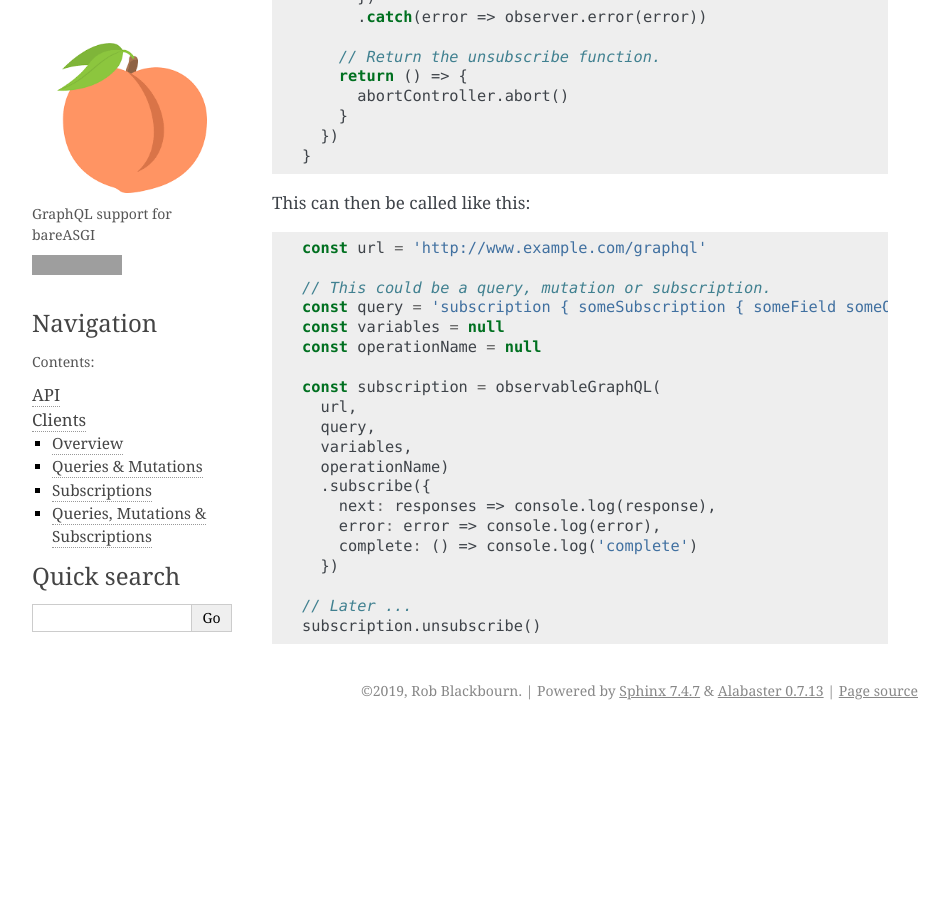
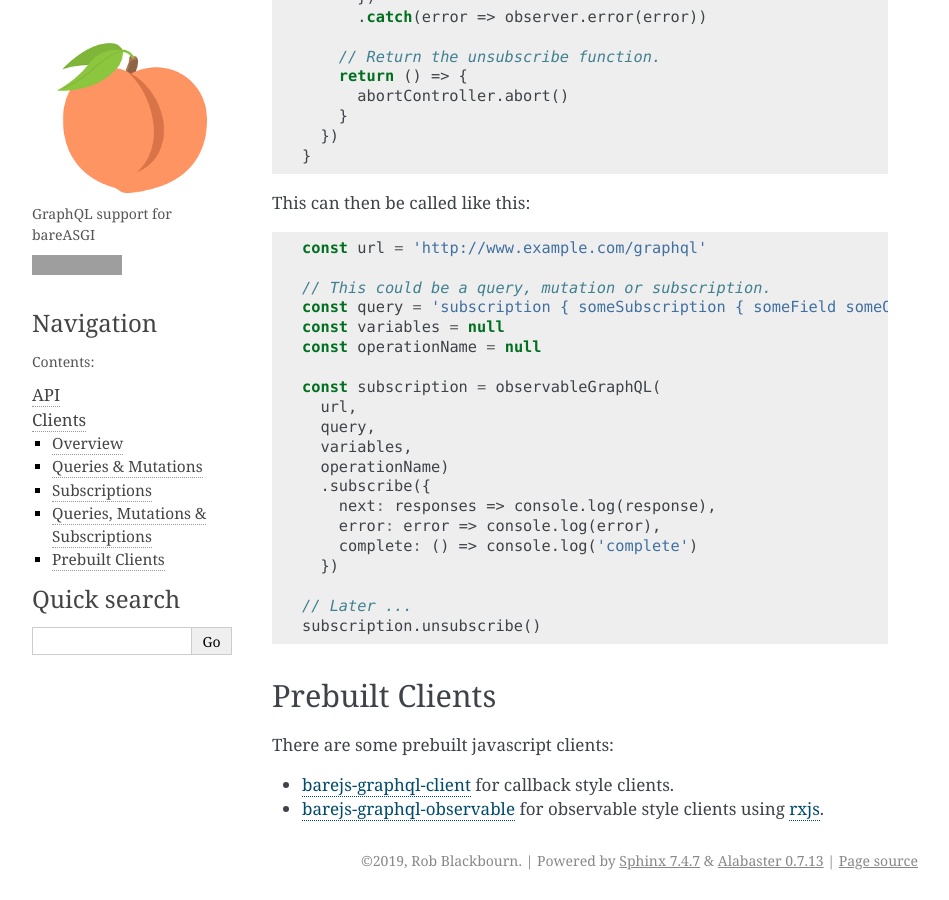
Before and after one commit to rob-blackbourn/bareASGI-graphql-next, a Sphinx documentation site: the page built from docs/clients.rst, in a window 1280 px wide and 900 px high, scrolled down 7212 px, cut to the strip 0-900 px from the top of the window. Shown: the whole strip, without its empty margins (170-1119 px from the left). Built offline with Sphinx 7.4.7, drawn with Linux system fonts in a browser that asks for light colours; before the commit the page ends 7942 px from its top, so only the background shows below that; grey boxes are pictures that could not be loaded.

Commit message:
Added a link to the javascript clients

```diff
--- a/docs/clients.rst
+++ b/docs/clients.rst
@@ -396,3 +396,11 @@ This can then be called like this:
 
     // Later ...
     subscription.unsubscribe()
+
+Prebuilt Clients
+################
+
+There are some prebuilt javascript clients:
+
+* `barejs-graphql-client <https://github.com/rob-blackbourn/barejs-graphql-client>`_ for callback style clients.
+* `barejs-graphql-observable <https://github.com/rob-blackbourn/barejs-graphql-observable>`_ for observable style clients using `rxjs <https://rxjs-dev.firebaseapp.com/api>`_.
```
